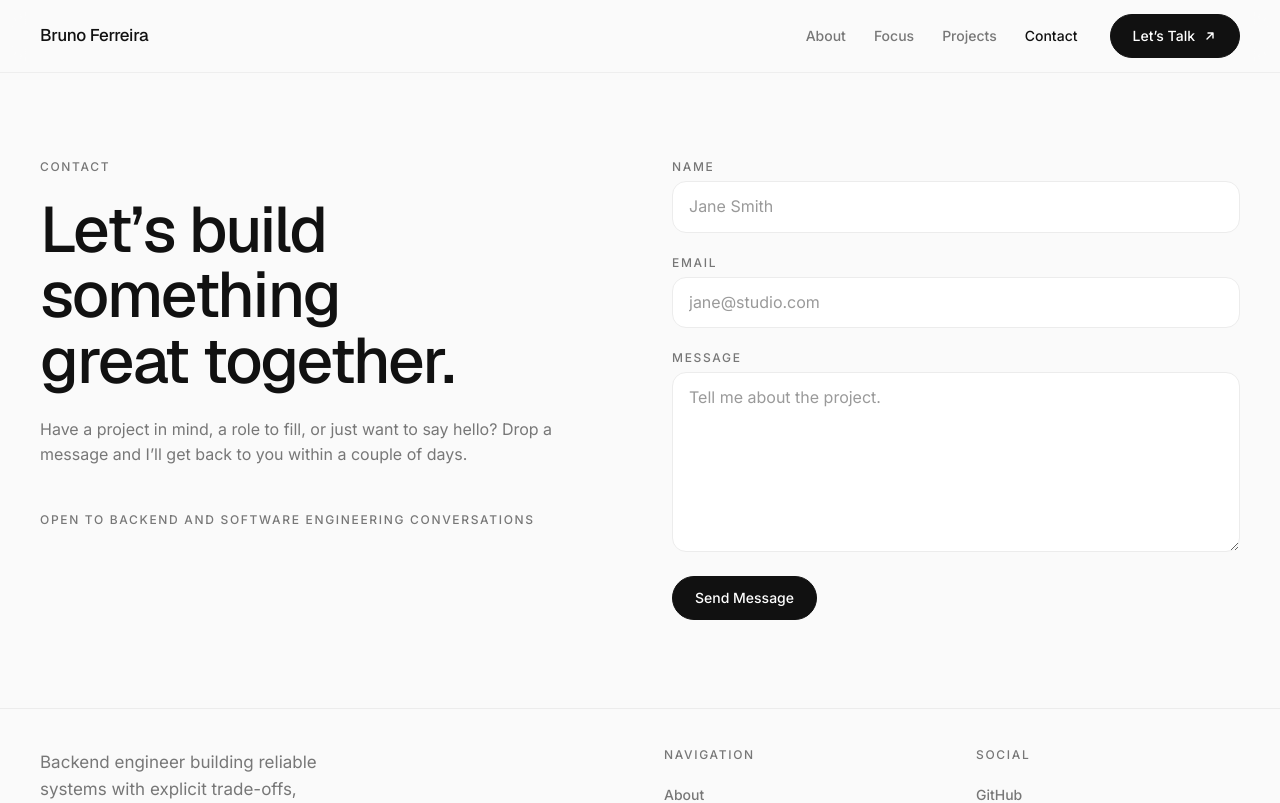
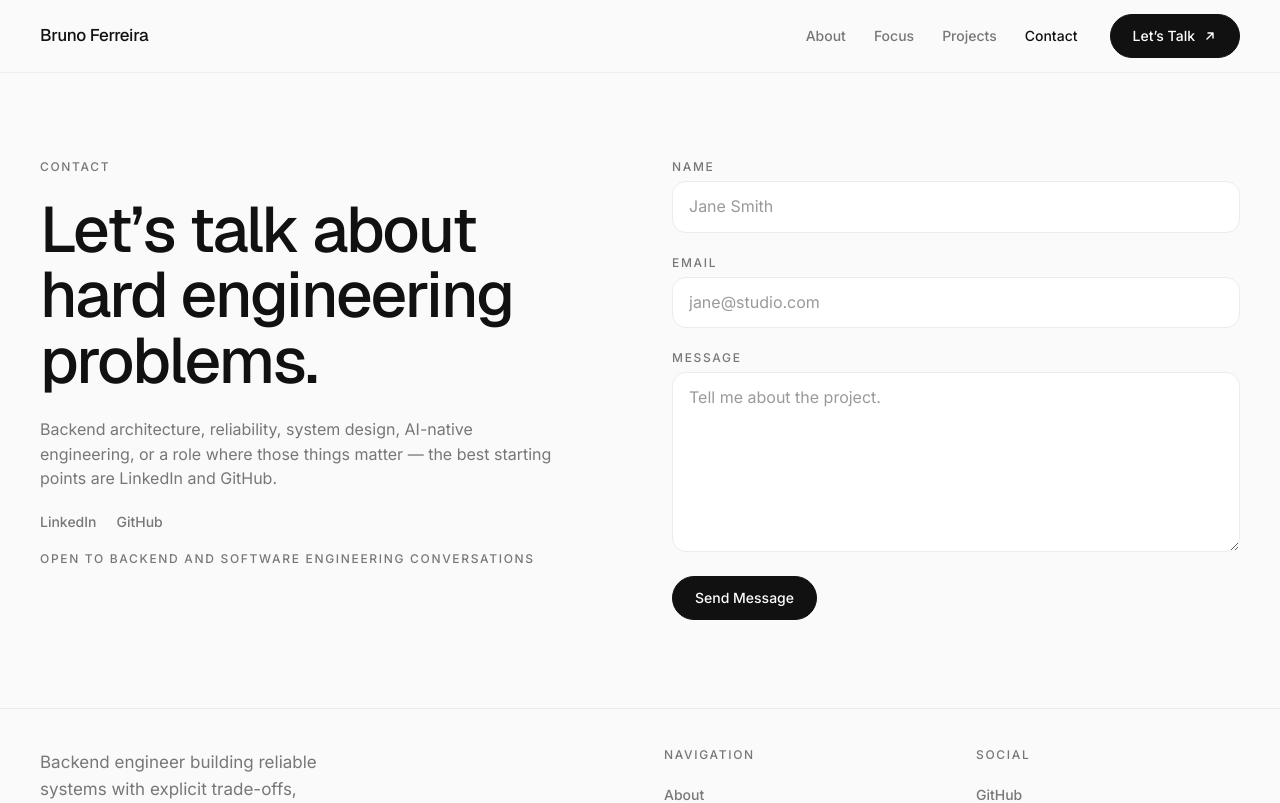
Before and after one commit to Bruno2K/bruno-portfolio, a Next.js app: page /contact in a window 1280 px wide. Shown: the top 803 px of the page. Built offline with nearby package versions, Linux system fonts and the light colour scheme.

Commit message:
content: replace placeholder contact copy

```diff
--- a/src/app/contact/page.tsx
+++ b/src/app/contact/page.tsx
@@ -5,7 +5,7 @@ import { site } from "@/content/site";
 
 export const metadata: Metadata = {
   title: "Contact",
-  description: "Get in touch with Jack to discuss your next project.",
+  description: "Get in touch with Bruno about backend and software engineering.",
 };
 
 export default function ContactPage() {
@@ -14,14 +14,18 @@ export default function ContactPage() {
       <Container className="mid:grid-cols-[minmax(0,1fr)_minmax(0,1fr)] grid gap-16">
         <div className="flex max-w-[520px] flex-col gap-6">
           <p className="text-eyebrow">Contact</p>
-          <h1 className="text-display">Let’s build something great together.</h1>
+          <h1 className="text-display">Let’s talk about hard engineering problems.</h1>
           <p className="text-lead">
-            Have a project in mind, a role to fill, or just want to say hello? Drop a
-            message and I’ll get back to you within a couple of days.
+            Backend architecture, reliability, system design, AI-native engineering, or a role where those things matter — the best starting points are LinkedIn and GitHub.
           </p>
-          <a href={`mailto:${site.email}`} className="text-ink text-[17px] font-medium">
-            {site.email}
-          </a>
+          <div className="flex gap-5 text-[15px] font-medium">
+            <a href={site.social.linkedin} className="nav-link" target="_blank" rel="noreferrer">
+              LinkedIn
+            </a>
+            <a href={site.social.github} className="nav-link" target="_blank" rel="noreferrer">
+              GitHub
+            </a>
+          </div>
           <p className="text-eyebrow">{site.contactAvailability}</p>
         </div>
         <ContactForm />
```
